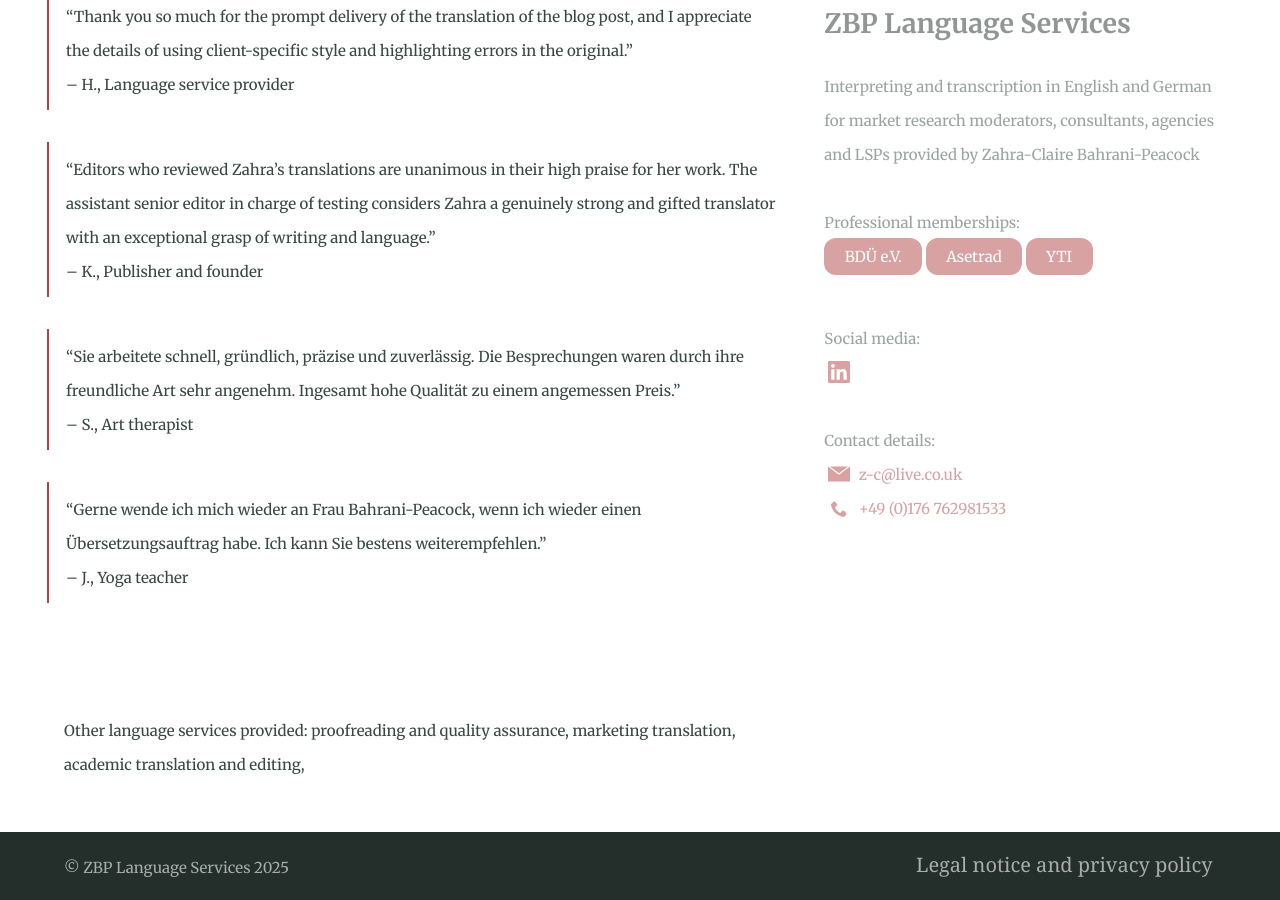
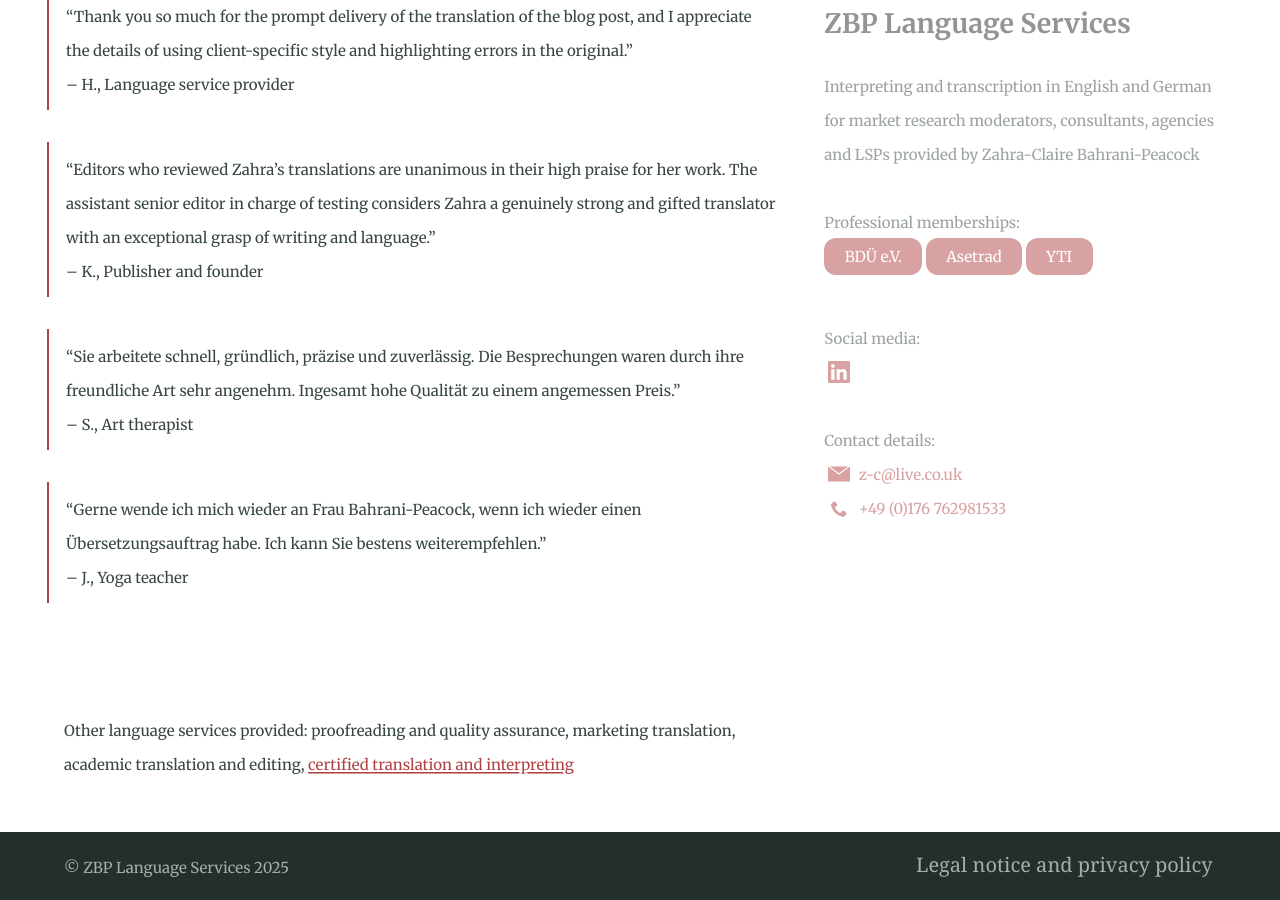
Before and after one commit to Website-2/zbp-language-services.github.io, a Jekyll site: the page built from services.md, in a window 1280 px wide and 900 px high, scrolled down 3131 px. Built offline with Jekyll 4.4.1, drawn with Linux system fonts in a browser that asks for light colours.

Commit message:
Text update

```diff
--- a/services.md
+++ b/services.md
@@ -68,4 +68,4 @@ If it's a native English transcriber you're looking for to produce transcripts t
 – J., Yoga teacher</small>
 
 <br><br>
-<small>Other language services provided: proofreading and quality assurance, marketing translation, academic translation and editing, <a href="https://www.sworntranslation.zbp-language-services.com/" target="_blank" title="certified translation and interpreting"></a></small>
+<small>Other language services provided: proofreading and quality assurance, marketing translation, academic translation and editing, <a href="https://www.sworntranslation.zbp-language-services.com/" target="_blank" title="certified translation and interpreting">certified translation and interpreting</a></small>
```
